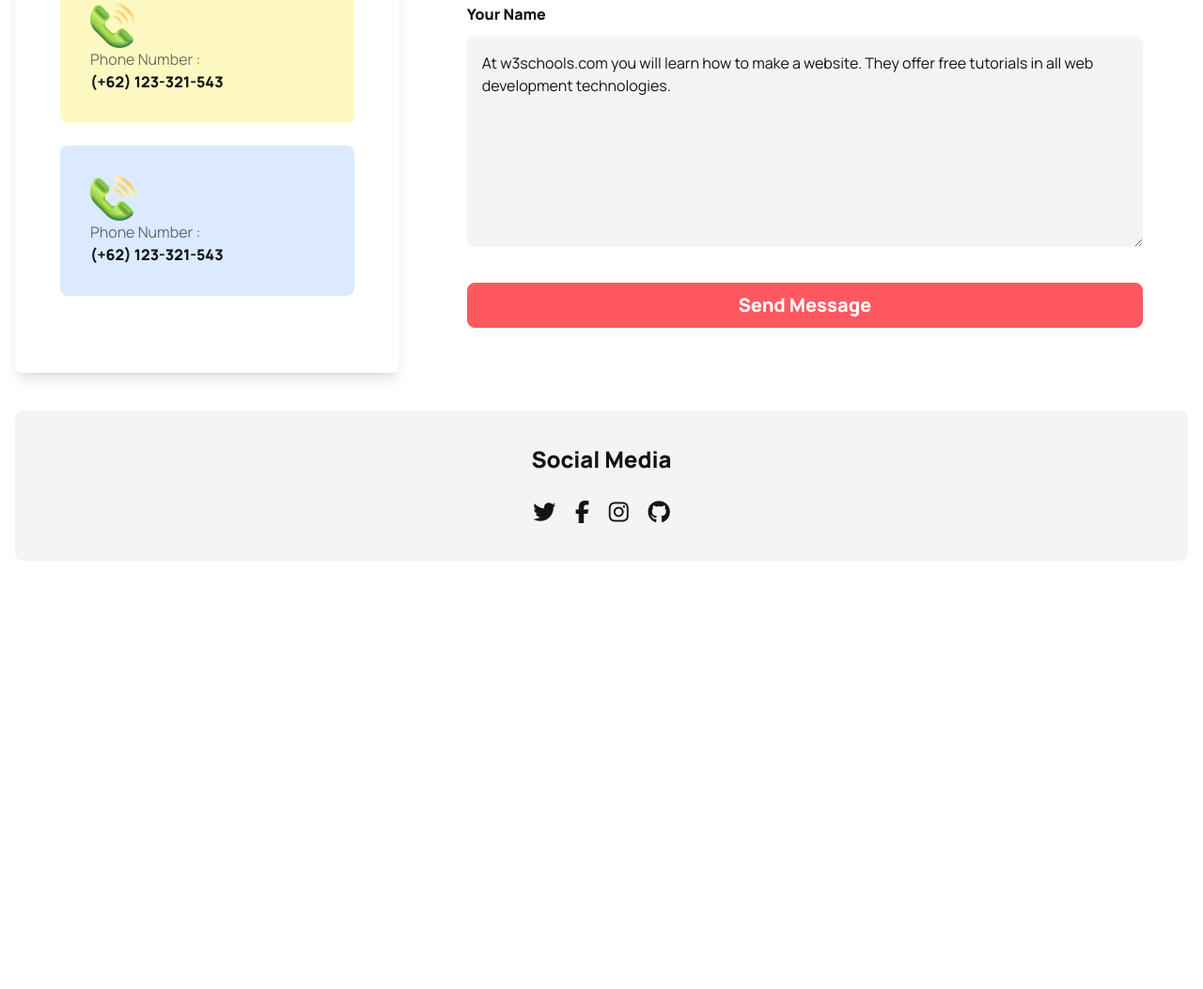
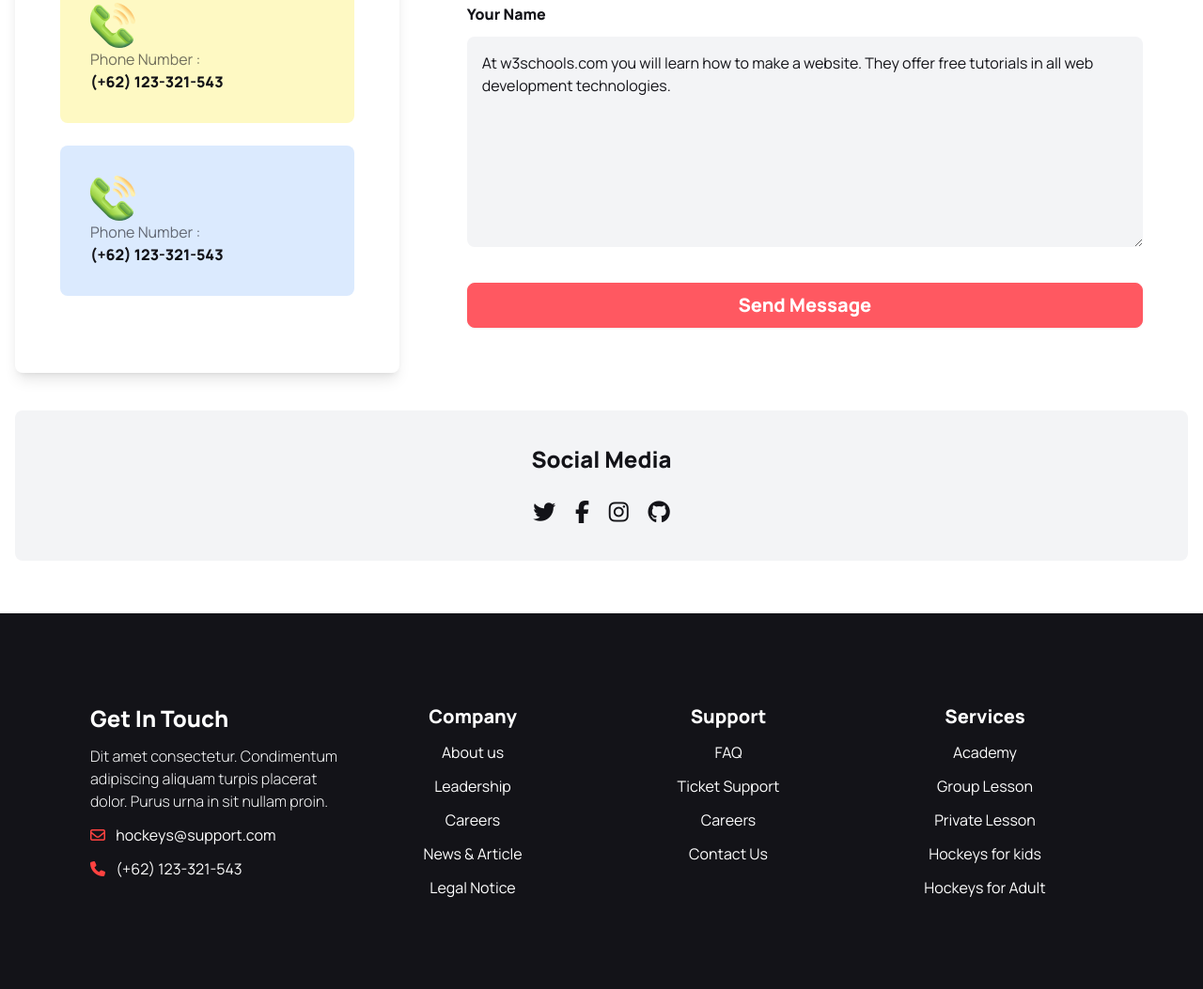
Before and after one commit to Mahadi855/Assignment03_Hockeys, a plain HTML site: page index.html in a window 1280 px wide. Shown: the part 4846-5899 px from the top of the page at 94% size. Before the commit the page ends 5459 px from the top, so only its background shows below. Drawn offline with nearby package versions, Linux system fonts and the light colour scheme.

Commit message:
finished

```diff
--- a/index.html
+++ b/index.html
@@ -597,31 +597,36 @@
                     <div class="lg:flex justify-between lg:space-x-8 space-y-6 lg:space-y-0">
                         <div class="w-full space-y-3">
                             <h1 class="font-extrabold">Your Name</h1>
-                            <input type="text" placeholder="Enter your full name" class="input bg-gray-100 input-lg w-full " />
+                            <input type="text" placeholder="Enter your full name"
+                                class="input bg-gray-100 input-lg w-full " />
                         </div>
                         <div class="w-full space-y-3">
                             <h1 class="font-extrabold">Your Name</h1>
-                            <input type="text" placeholder="Enter your full name" class="input input-lg bg-gray-100 w-full " />
+                            <input type="text" placeholder="Enter your full name"
+                                class="input input-lg bg-gray-100 w-full " />
                         </div>
                     </div>
                     <div class="lg:flex justify-between lg:space-x-8 space-y-6 lg:space-y-0">
                         <div class="w-full space-y-3">
                             <h1 class="font-extrabold">Your Name</h1>
-                            <input type="text" placeholder="Enter your full name" class="input input-lg bg-gray-100 w-full " />
+                            <input type="text" placeholder="Enter your full name"
+                                class="input input-lg bg-gray-100 w-full " />
                         </div>
                         <div class="w-full space-y-3">
                             <h1 class="font-extrabold">Your Name</h1>
-                            <input type="text" placeholder="Enter your full name" class="input input-lg bg-gray-100 w-full " />
+                            <input type="text" placeholder="Enter your full name"
+                                class="input input-lg bg-gray-100 w-full " />
                         </div>
                     </div>
                     <div>
                         <div class="w-full space-y-3 flex-1">
                             <h1 class="font-extrabold">Your Name</h1>
-                            <textarea  name="review" rows="8" cols="50" class=" bg-gray-100 w-full p-4 rounded-lg">At w3schools.com you will learn how to make a website. They offer free tutorials in all web development technologies.
+                            <textarea name="review" rows="8" cols="50" class=" bg-gray-100 w-full p-4 rounded-lg">At w3schools.com you will learn how to make a website. They offer free tutorials in all web development technologies.
                             </textarea>
                         </div>
                         <div class="mt-8">
-                            <button class="btn btn-error w-full text-primary"><span class="text-white font-extrabold text-xl ">Send Message</span></button>
+                            <button class="btn btn-error w-full text-primary"><span
+                                    class="text-white font-extrabold text-xl ">Send Message</span></button>
                         </div>
                     </div>
                 </div>
@@ -640,6 +645,53 @@
         </section>
 
     </main>
+    <footer class="bg-basic text-white flex-col lg:flex lg:flex-row lg:justify-between p-24 space-y-16 lg:space-y-0  mt-10">
+        <div class="lg:w-3/12 text-center lg:text-left">
+            <div class="space-y-3">
+                <h1 class="text-2xl font-extrabold">Get In Touch</h1>
+                <p class="text-base font-light text-gray-50">Dit amet consectetur. Condimentum  adipiscing aliquam turpis placerat dolor. Purus urna in sit nullam proin. </p>
+                <div  class="space-x-2">
+                    <i class="fa-regular fa-envelope inline-block text-primary"></i>
+                    <p class="inline-block">hockeys@support.com</p>
+                </div>
+                <div class="space-x-2">
+                        <i class="fa-solid fa-phone inline-block text-primary"></i>
+                        <h2 class="inline-block">(+62) 123-321-543</h2>
+                    </div>
+
+
+                </div>
+            </div>
+        </div>
+        <div class="flex justify-around text-center  lg:w-6/12 ">
+            <div class="space-y-3">
+                <h1 class="text-xl font-extrabold">Company</h1>
+                <p>About us</p>
+                <p>Leadership</p>
+                <p>Careers</p>
+                <p>News & Article</p>
+                <p>Legal Notice</p>
+            </div>
+            <div class="space-y-3">
+                <h1 class="text-xl font-extrabold">Support</h1>
+                <p>FAQ</p>
+                <p>Ticket Support</p>
+                <p>Careers</p>
+                <p>Contact Us</p>
+            </div>
+        </div>
+        <div class="lg:w-3/12 text-center space-y-3">
+
+            <h1 class="text-xl font-extrabold">Services</h1>
+            <p>Academy</p>
+            <p>Group Lesson</p>
+            <p>Private Lesson</p>
+            <p>Hockeys for kids</p>
+            <p>Hockeys for Adult</p>
+
+        </div>
+
+    </footer>
 </body>
 
 </html>
```
